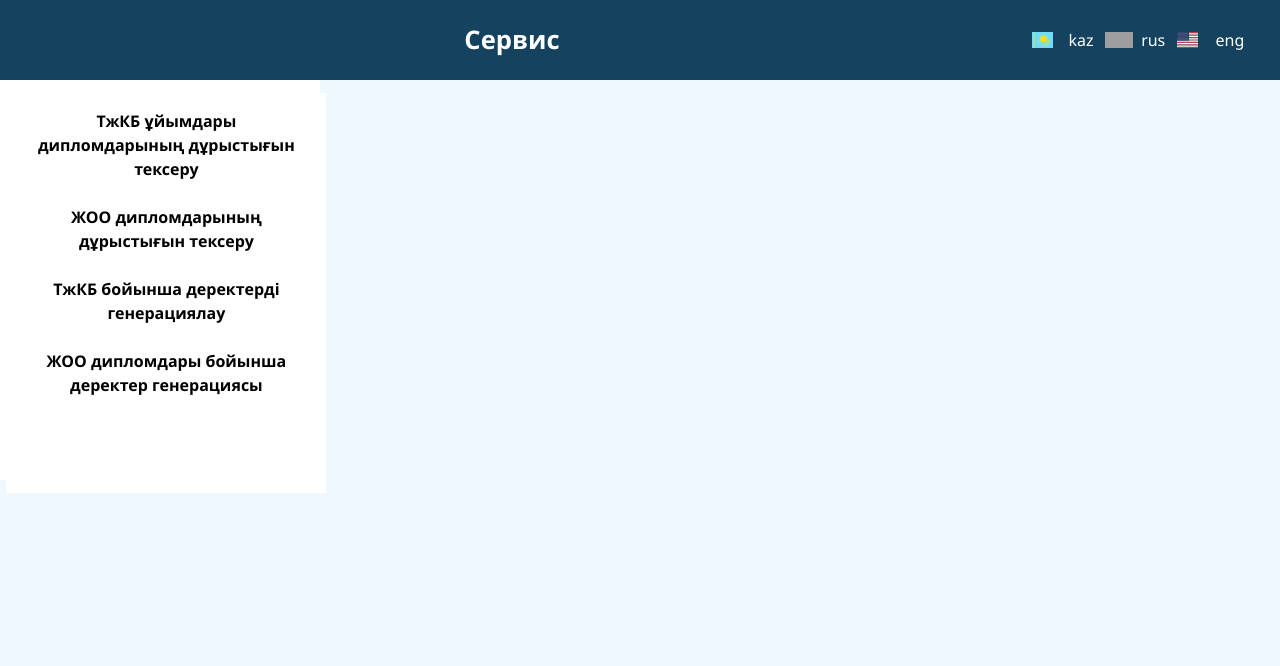
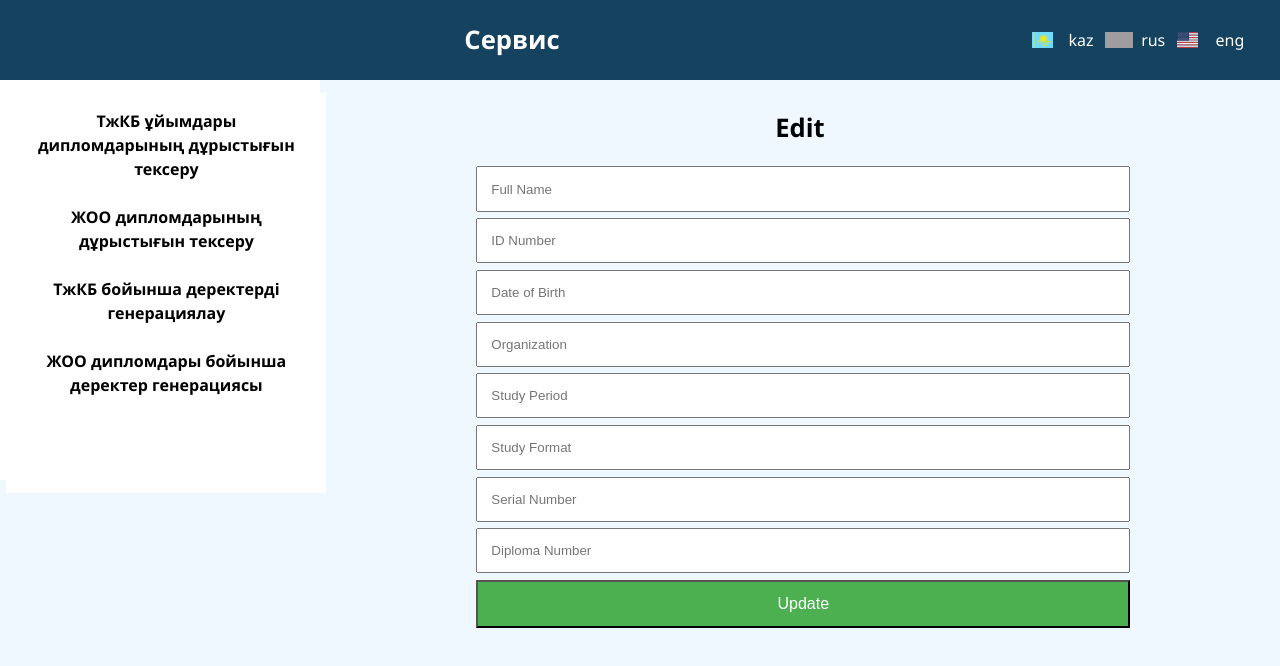
Before and after one commit to TheElderLord/Checker, a Vue app: page /edit in a window 1280 px wide. Shown: the top 666 px of the page. Built offline with nearby package versions, Linux system fonts and the light colour scheme; no server answers; grey boxes are pictures that could not be loaded.

Commit message:
Adding admin panle

```diff
--- a/src/App.vue
+++ b/src/App.vue
@@ -22,7 +22,12 @@ export default {
       this.headerTxt = data;
     },
     changeLang(newLang){
-      this.$router.push({ path: this.$route.path, query: { lang: newLang } });
+      const currentQuery = { ...this.$route.query }; // Copy the existing query parameters
+      currentQuery.lang = newLang; // Update the language parameter
+
+      this.$router.push({ path: this.$route.path, query: currentQuery });
+
+      // Update the component's local lang state if needed
       this.lang = newLang;
     }
   },
--- a/src/components/Admin.vue
+++ b/src/components/Admin.vue
@@ -64,12 +64,16 @@
             </div>
             <div class="birthday">
                 День рождения
-                </div>
+              </div>
+              <div class="birthday">
+                Действия
+              </div>
              </div>
             </div>
             <div class="cards" v-for="d in data" :key="d.id">
 
                 <div class="card">
+
                     <div class="fullname">
                    {{ d.fullname }}
                 </div>
@@ -78,8 +82,20 @@
                 </div>
                 <div class="birthday">
                     {{ d.birthday }}
-                    </div>
+                  </div>
+                  <div class="control">
+                    <router-link :to="{ path: '/edit', query: { lang,id:d.id } }">
+                  <div class="edit">
+                    Edit
+                  </div>
+                </router-link>
+                  <div class="delete">
+                    <button @click="deleteRecord(d.id)" class="delete">Delete</button>
+                </div>
+              </div>
+
                  </div>
+
             </div>
 
            </div>
--- /dev/null
+++ b/src/components/Edit.vue
@@ -0,0 +1,164 @@
+<script >
+export default {
+  props: ['id', 'lang'],
+  data() {
+    return {
+      fullname: "",
+      iin: "",
+      birthday: "",
+      organ_title: "",
+      studying_period: "",
+      type: "",
+      serialNumber: "",
+      number: "",
+      img_link: "",
+    }
+  },
+  methods: {
+    //  "fullname": "dasd",
+    // "iin": "dsad",
+    // "birthday": "ada",
+    // "organ_title": "sda",
+    // "studying_period": "sdad",
+    // "study_type": "dasd",
+    // "serial_number": "dasd",
+    // "diplom_number": "ad"
+    async getData() {
+      const backhost = import.meta.env.VITE_SERVER_BACKEND_HOST;
+      const backport = import.meta.env.VITE_SERVER_BACKEND_PORT;
+      const response = await fetch(`http://${backhost}:${backport}/records/${this.id}`);
+      const data = await response.json();
+      const d = data[0];
+      this.fullname = d.fullname;
+      this.iin = d.iin;
+      this.birthday = d.birthday;
+      this.organ_title = d.organ_title;
+      this.studying_period = d.studying_period;
+      this.type = d.study_type;
+      this.serialNumber = d.serial_number;
+      this.number = d.diplom_number;
+
+
+    },
+    async updateRecord() {
+
+      const backHost = import.meta.env.VITE_SERVER_BACKEND_HOST;
+      const backport = import.meta.env.VITE_SERVER_BACKEND_PORT;
+      if (this.fullname == '' || this.birthday == '' || this.organ_title == '' || this.studying_period == '' || this.type == '' || this.serialNumber == '' || this.number == '') {
+        this.warning = true;
+        return;
+      }
+      this.warning = false;
+      const response = await fetch(`http://${backHost}:${backport}/records/${this.id}`, {
+        method: "PUT",
+        headers: {
+          "Content-Type": "application/json",
+        },
+        body: JSON.stringify({
+          fullname: this.fullname,
+          iin: this.iin,
+          birthday: this.birthday,
+          organ_title: this.organ_title,
+          studying_period: this.studying_period,
+          type: this.type,
+          serialNumber: this.serialNumber,
+          number: this.number,
+          lang: this.lang,
+        }),
+      });
+      const data = await response.message;
+      console.log(data)
+
+
+
+
+
+      // console.log(data);
+    },
+
+  },
+  created() {
+    this.getData()
+  }
+}
+</script>
+
+<template>
+  <main>
+
+    <div class="container">
+      <div class="title">Edit</div>
+      <div class="form">
+        <div>
+          <input type="text" v-model="fullname" name="fullname"
+            :placeholder="lang === 'rus' ? 'Ф.И.О' : lang === 'kz' ? 'Аты-жөні' : 'Full Name'" required>
+          <input type="text" v-model="iin" name="iin"
+            :placeholder="lang === 'rus' ? 'ИИН' : lang === 'kz' ? 'ЖСН' : 'ID Number'" required>
+          <input type="text" v-model="birthday" name="birthday"
+            :placeholder="lang === 'rus' ? 'День рождения' : lang === 'kz' ? 'Туған күні' : 'Date of Birth'" required>
+          <input type="text" v-model="organ_title" name="organ_title"
+            :placeholder="lang === 'rus' ? 'Организация' : lang === 'kz' ? 'Ұйым' : 'Organization'" required>
+          <input type="text" v-model="studying_period" name="studying_period"
+            :placeholder="lang === 'rus' ? 'Период обучения' : lang === 'kz' ? 'Оқу периоды' : 'Study Period'" required>
+          <input type="text" v-model="type" name="type"
+            :placeholder="lang === 'rus' ? 'Формат обучения' : lang === 'kz' ? 'Оқу форматы' : 'Study Format'" required>
+          <input type="text" v-model="serialNumber" name="serialNumber"
+            :placeholder="lang === 'rus' ? 'Серийный номер' : lang === 'kz' ? 'Сериялық нөмір' : 'Serial Number'"
+            required>
+          <input type="text" v-model="number" name="number"
+            :placeholder="lang === 'rus' ? 'Номер диплома' : lang === 'kz' ? 'Диплом нөмірі' : 'Diploma Number'" required>
+          <div class="warning" v-if="warning">{{ lang === 'rus' ? 'Заполните все поля' : lang === 'kz' ? 'Барлық жолдарды толтырыңыз' : 'Please fill in all fields' }}</div>
+
+
+          <button @click="updateRecord()">
+            {{ lang === 'rus' ? 'Обновить' : lang === 'kz' ? 'Жаңарту' : 'Update' }}
+          </button>
+
+
+        </div>
+
+      </div>
+    </div>
+  </main>
+</template>
+
+<style scoped>
+main {
+  display: flex;
+  justify-content: center;
+  align-items: center;
+}
+
+.title {
+  text-align: center;
+  margin: 0.5rem;
+  padding: 0.5rem;
+  font-weight: 700;
+  font-size: 2vw;
+}
+
+.form {
+  width: 70%;
+  margin: 0 auto;
+  display: flex;
+  justify-content: center;
+}
+
+.form input[type="text"] {
+
+  margin: 1% auto 0 auto;
+  width: 100%;
+  padding: 2%;
+  margin: 0.5%;
+
+}
+
+.form button {
+  background-color: #4CAF50;
+  font-size: 1rem;
+  color: white;
+  width: 100%;
+  padding: 2%;
+  margin: 0.5%;
+
+}</style>
--- a/src/components/scripts/admin.js
+++ b/src/components/scripts/admin.js
@@ -26,12 +26,12 @@ export default {
 
         const backHost = import.meta.env.VITE_SERVER_BACKEND_HOST;
         const backport = import.meta.env.VITE_SERVER_BACKEND_PORT;
-        if(this.fullname == '' || this.iin == '' || this.birthday == '' || this.organ_title == '' || this.studying_period == '' || this.type == '' || this.serialNumber == '' || this.number == ''){
+        if(this.fullname == ''  || this.birthday == '' || this.organ_title == '' || this.studying_period == '' || this.type == '' || this.serialNumber == '' || this.number == ''){
           this.warning = true;
           return;
         }
         this.warning = false;
-        const response = await fetch(`http://${backHost}:${backport}/add`, {
+        const response = await fetch(`http://${backHost}:${backport}/records`, {
             method: "POST",
             headers: {
             "Content-Type": "application/json",
@@ -61,6 +61,7 @@ export default {
 
         this.img_link = data;
         console.log(this.img_link);
+        this.fetchdata();
         // console.log(data);
         },
         pops() {
@@ -73,6 +74,17 @@ export default {
           const response = await fetch(`http://${backHost}:${backport}/records`);
           this.data = await response.json();
           console.log(this.data);
+        },
+        async deleteRecord(id){
+          const backHost = import.meta.env.VITE_SERVER_BACKEND_HOST;
+          const backport = import.meta.env.VITE_SERVER_BACKEND_PORT;
+          const response = await fetch(`http://${backHost}:${backport}/records/${id}`, {
+            method: "DELETE",
+            headers: {
+            "Content-Type": "application/json",
+            },
+        });
+          this.data = await response.json();
         }
 
   },
--- a/src/components/styles/admin.css
+++ b/src/components/styles/admin.css
@@ -108,6 +108,12 @@ button{
 .card div{
     width: 100%;
 }
+.card a{
+    width: 100%;
+    text-decoration: none;
+    color: black;
+    display: flex;
+}
 .warning{
     color: red;
     margin: 0.5%;
@@ -124,3 +130,36 @@ button{
     justify-content: center;
     align-items: center;
   }
+
+  .control{
+    display: flex;
+  }
+
+
+  .edit {
+    width: 100%;
+    display: grid;
+    align-content: center;
+    background-color: #4CAF50;
+    border-radius: 1rem;
+    color: white;
+    text-align: center;
+  }
+  .edit a{
+    margin: 0;
+    padding: 0.5rem 1rem 0.5rem 1rem;
+    color: white;
+    text-align: center;
+  }
+
+  .delete{
+    width: 100%;
+  }
+  .delete button{
+    margin: 0;
+    padding: 0.5rem 1rem 0.5rem 1rem;
+    text-align: center;
+    background-color: red;
+    border: none;
+    border-radius: 1rem;
+  }
--- a/src/router/index.js
+++ b/src/router/index.js
@@ -4,6 +4,7 @@ import Valid from '../components/Valid.vue'
 import Detail from '../components/Detail.vue'
 import Admin from '../components/Admin.vue'
 import Auth from '../components/Auth.vue'
+import Edit from '../components/Edit.vue'
 
 const router = createRouter({
     history:createWebHistory(),
@@ -46,6 +47,13 @@ const router = createRouter({
             props: (route) => ({ lang: route.query.lang }),
 
         },
+        {
+            path: '/edit',
+            name: 'Edit',
+            component: () => Edit,
+            props: (route) => ({ lang: route.query.lang,id: route.query.id }),
+
+        }
 
 
 
```
